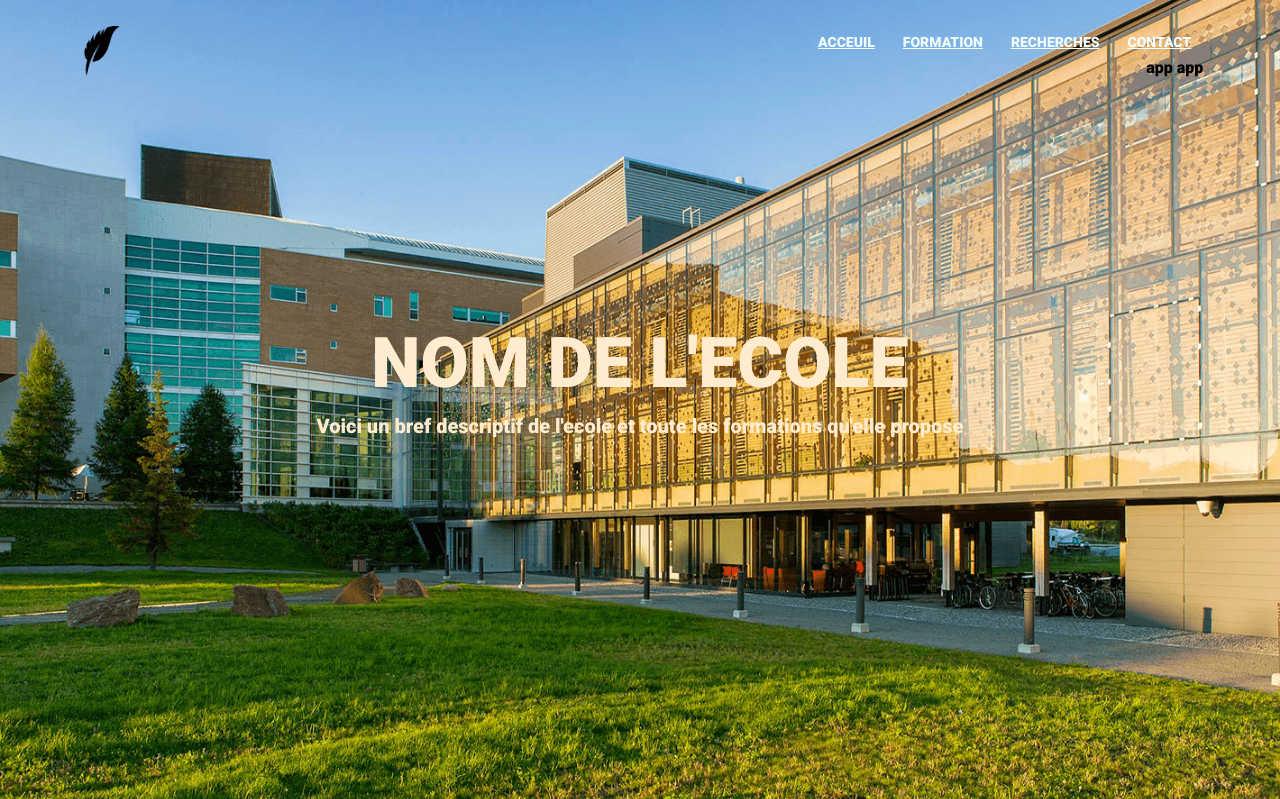
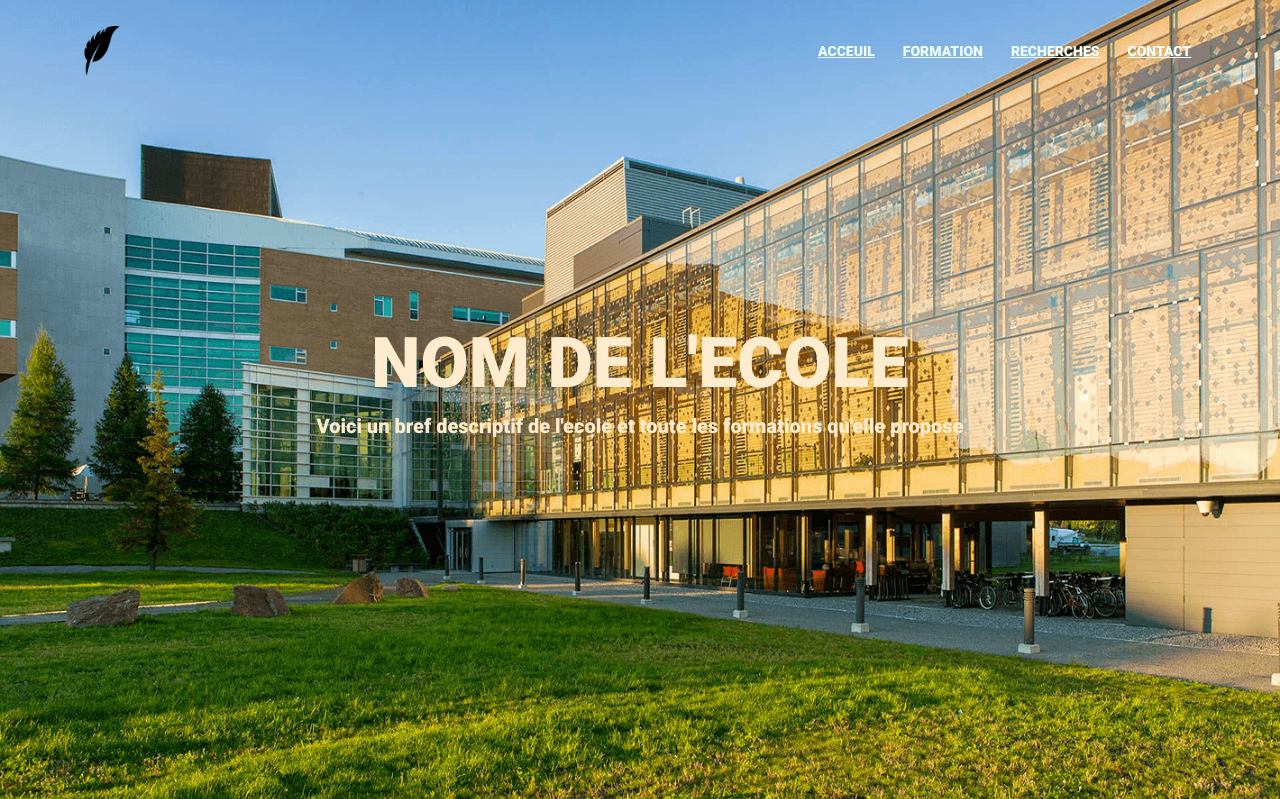
Before and after one commit to Ghilesisd/flask_app, a Flask app: template templates/base.html in a window 1280 px wide. Shown: the top 799 px of the page. Run offline with Flask 2, Linux system fonts and the light colour scheme; the template is opened without the code that fills it, so the values that code supplies are empty.

Commit message:
REMOVE
Signed-off-by: asma chennouf <asmachennouf13@gmail.com>

```diff
--- a/templates/base.html
+++ b/templates/base.html
@@ -27,7 +27,7 @@
 
                   </ul>
 
-                  <p>app app</p>
+
 
               </div>
 
```
